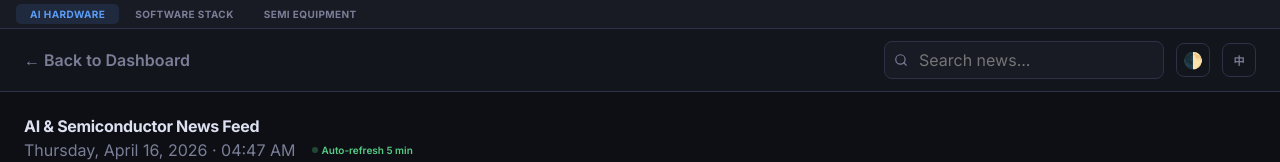
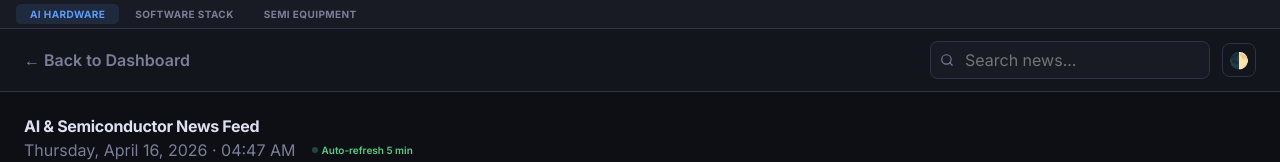
Before and after one commit to doggychip/ai-supply-chain, a website: page public/news.html in a window 1280 px wide. Shown: the top 162 px of the page. Drawn offline with Linux system fonts and the light colour scheme; no server answers.

Commit message:
Remove old lang-btn from news.html (i18n.js now injects toggle)

```diff
--- a/public/news.html
+++ b/public/news.html
@@ -180,7 +180,6 @@ a{color:inherit;text-decoration:none}
       <input type="text" id="searchInput" placeholder="Search news..." data-i18n-placeholder="Search news...">
     </div>
     <button class="theme-toggle" onclick="toggleTheme()" title="Toggle theme">&#x1F313;</button>
-    <button class="lang-toggle" id="lang-btn" onclick="toggleLang()">&#x4E2D;</button>
   </div>
 </div>
 
```
